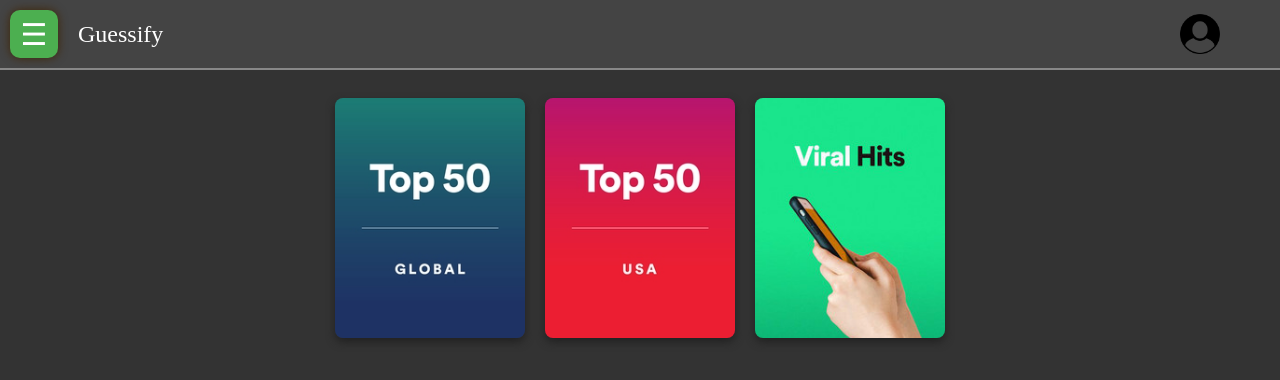
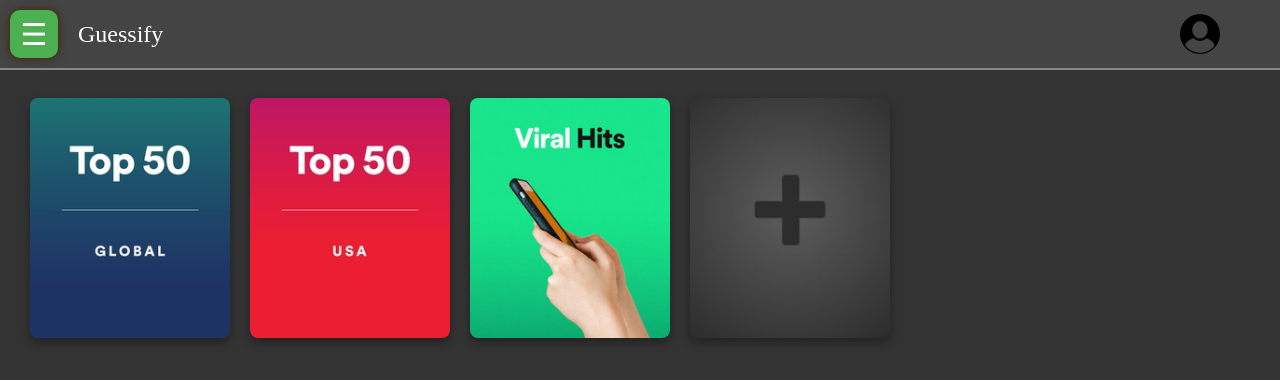
Before and after one commit to nikobross/Guessify, a React (Create React App) app in the folder client/: page / in a window 1280 px wide. Shown: the top 380 px of the page. Built offline with nearby package versions, Linux system fonts and the light colour scheme.

Commit message:
working on layout of cards and adding custom images, ideating on layout of main page

```diff
--- a/client/src/components/MainPage.js
+++ b/client/src/components/MainPage.js
@@ -10,6 +10,14 @@ import './css/MainPage.css';
  * Through the years (70s, 80s, 90s, 00s, 10s)
  * Genres (pop, rock, hip-hop, electronic, etc.)
  * Custom playlists
+ *
+ * Maybe this page should have two sections:
+ * - One for the user to create a game
+ * - One for the user to join a game
+ * These pages would then navigate to the HostGame and JoinGame pages respectively
+ * The host game can have options for quickstart games with popular playlists
+ * and the ability to click to see more playlists, this would then navigate to the
+ * host game page
  */
 
 const MainPage = () => {
@@ -31,6 +39,11 @@ const MainPage = () => {
       uri: '37i9dQZF1DX4JAvHpjipBk',
       name: 'Viral Hits',
       image: '/viralhits2.jpeg'
+    },
+    {
+      uri: '37i9dQZF1DX4JAvHpjipBk',
+      name: 'Custom Game',
+      image: '/customgame.jpeg'
     }
   ]);
 
--- a/client/src/components/css/Card.css
+++ b/client/src/components/css/Card.css
@@ -4,7 +4,7 @@
     box-shadow: 0 4px 8px #212121;
     margin: 10px;
     padding: 20px;
-    width: 150px;
+    width: 160px;
     height: 200px;
     text-align: center;
     cursor: pointer;
@@ -19,7 +19,7 @@
   .card-image {
     width: 140%;
     height: 140%;
-    margin: -20% -20%;
+    margin: -30% -20%;
     background-size: cover;
     background-position: center;
   }
--- a/client/src/components/css/MainPage.css
+++ b/client/src/components/css/MainPage.css
@@ -34,6 +34,6 @@ html, body {
 .main-page-container {
   display: flex;
   flex-wrap: wrap;
-  justify-content: center;
+  justify-content: flex-start;
   padding: 20px;
 }
```
Also changed, not shown: client/public/customgame.jpeg (added).
